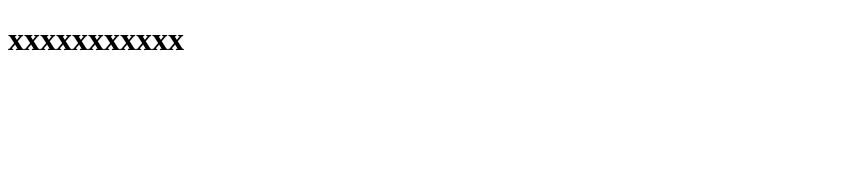
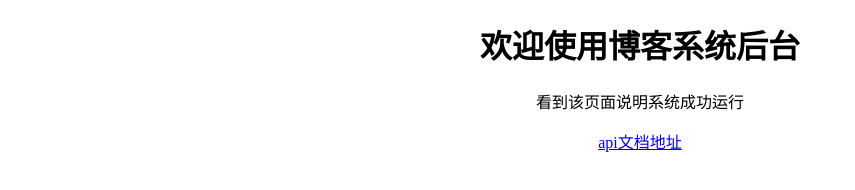
Before and after one commit to xiefenga/personal-blog-server, a website: page public/index.html in a window 1280 px wide. Shown: the whole page, without its empty margins (0-855 px from the left). Drawn offline with Linux system fonts and the light colour scheme.

Commit message:
add welcome

```diff
--- a/public/index.html
+++ b/public/index.html
@@ -5,11 +5,19 @@
   <meta charset="UTF-8">
   <meta http-equiv="X-UA-Compatible" content="IE=edge">
   <meta name="viewport" content="width=device-width, initial-scale=1.0">
-  <title>Document</title>
+  <title>欢迎页</title>
+  <style>
+    body {
+      text-align: center;
+    }
+  </style>
 </head>
 
 <body>
-  <h1>xxxxxxxxxxx</h1>
+  <h1>欢迎使用博客系统后台</h1>
+  <p>看到该页面说明系统成功运行</p>
+  <a
+    href="https://github.com/xiefenga/personal-blog-server#%E4%B8%AA%E4%BA%BA%E5%8D%9A%E5%AE%A2%E5%90%8E%E7%AB%AF">api文档地址</a>
 </body>
 
 </html>
```
